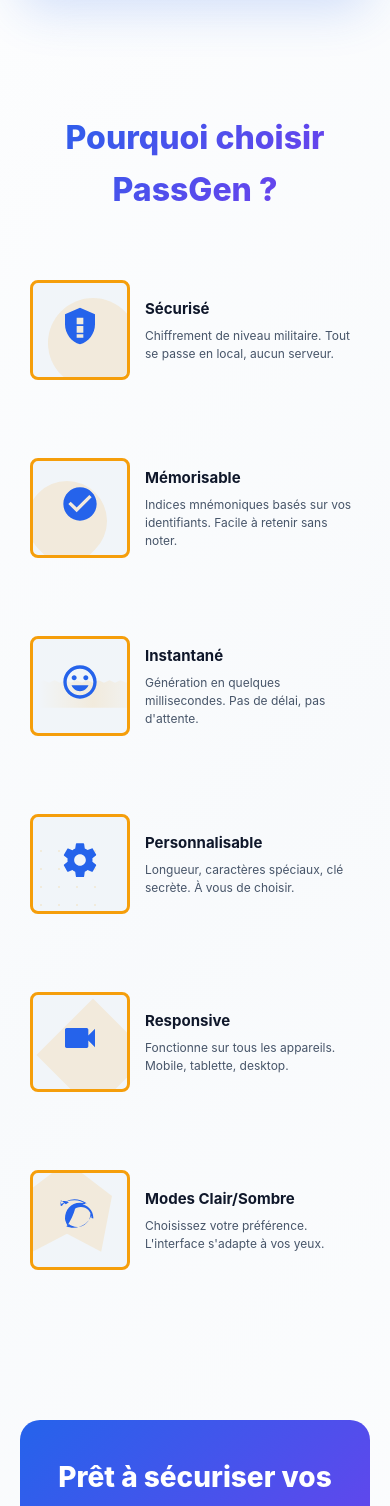
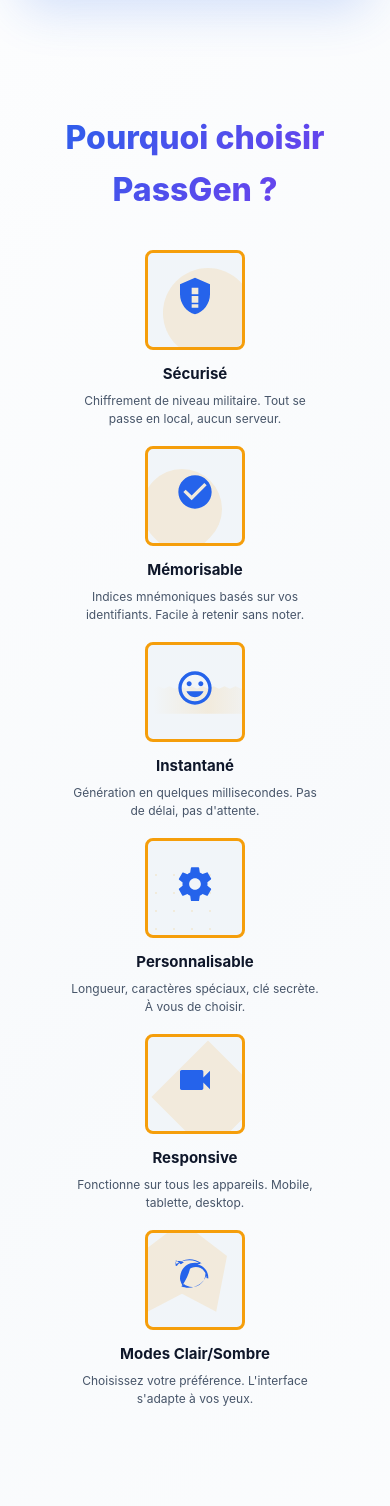
Before and after one commit to Succes719/PassGen, a Flask app: page / in a window 390 px wide. Shown: the part 803-2309 px from the top of the page. Run offline with Flask 3, Linux system fonts and the light colour scheme.

Commit message:
reajustement pour les different ecrants de la carte de bienvenue deuxieme

```diff
--- a/static/style.css
+++ b/static/style.css
@@ -1841,6 +1841,7 @@
     flex: 1;
     min-width: 0;
     overflow: hidden;
+    max-width: 250px;
 }
 
 .feature-card h3 {
@@ -2102,8 +2103,12 @@
     }
 
     .feature-card {
-        gap: 15px;
-        padding: 0 10px;
+        flex-direction: column;
+        text-align: center;
+        align-items: center;
+        justify-content: center;
+        gap: 12px;
+        padding: 0;
     }
 
     .feature-frame {
@@ -2120,14 +2125,18 @@
     .feature-text {
         min-width: 0;
         overflow: hidden;
+        width: 100%;
+        text-align: center;
     }
 
     .feature-card h3 {
         font-size: 15px;
+        text-align: center;
     }
 
     .feature-card p {
         font-size: 12px;
+        text-align: center;
     }
 
     .feature-card p {
```
